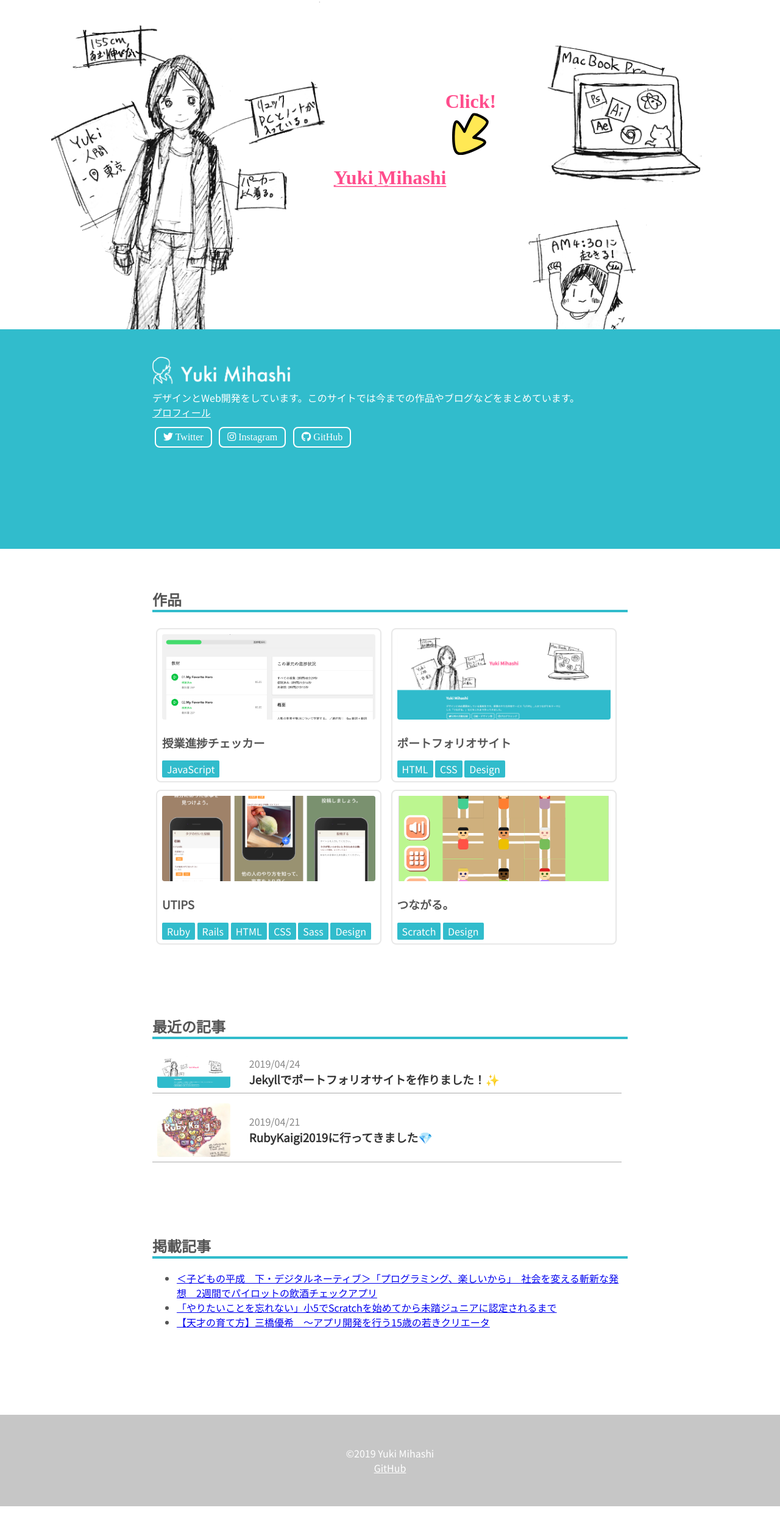
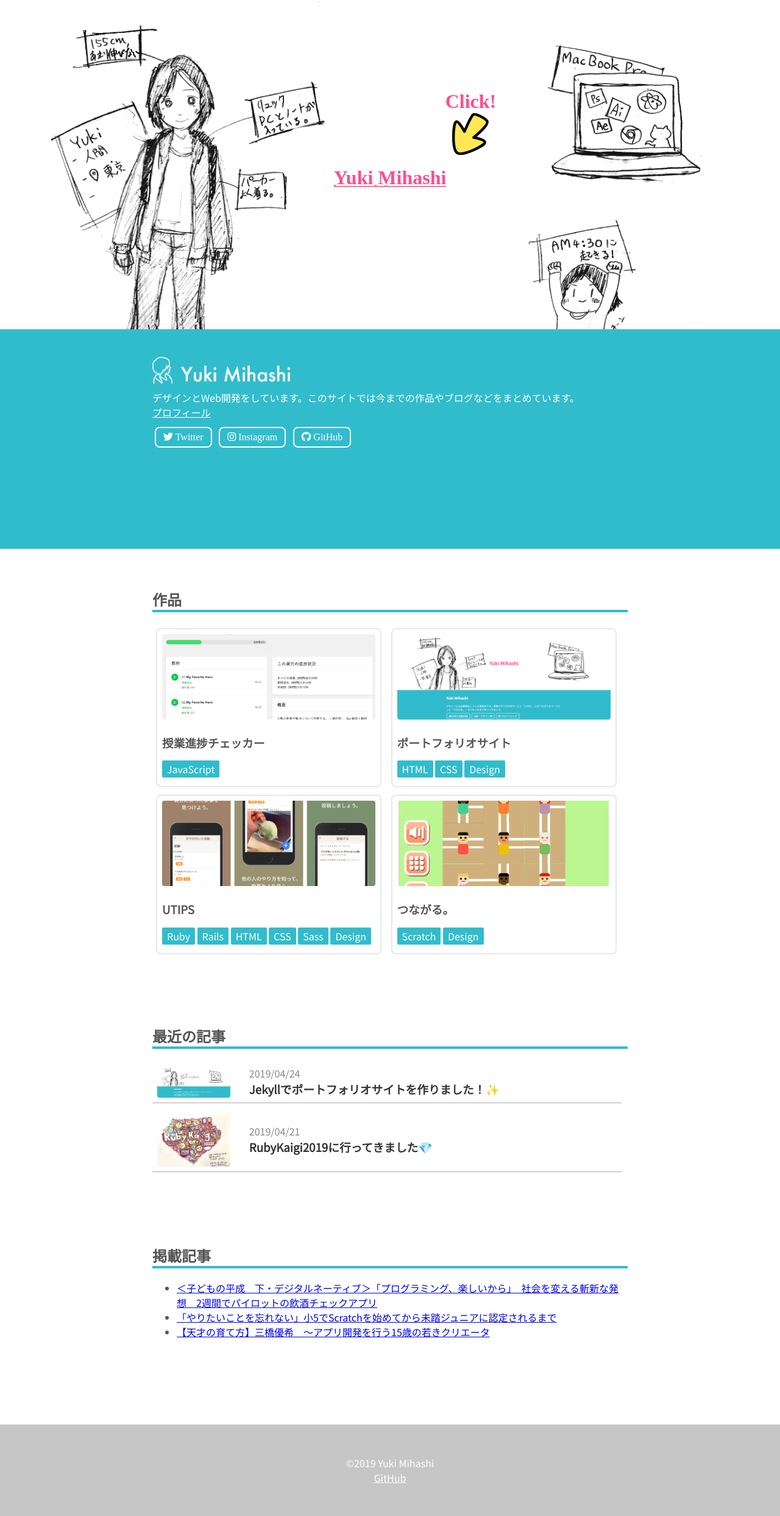
Before and after one commit to madoreenu/yuki384.github.io, a Jekyll site: the page built from index.md, in a window 1280 px wide. Shown: the whole page at 61% size. Built offline with Jekyll 4.4.1, drawn with Linux system fonts in a browser that asks for light colours; nearby versions of some CDN libraries; some web fonts are replaced.

```diff
--- a/assets/css/main.css
+++ b/assets/css/main.css
@@ -57,7 +57,7 @@
   background-color: #fff;
   display: inline-block;
   border: solid 2px #e8e8e8;
-  padding: 8px;
+  padding: 8px 8px 16px 8px;
   border-radius: 8px;
   margin: 6px;
   color: #555;
```
